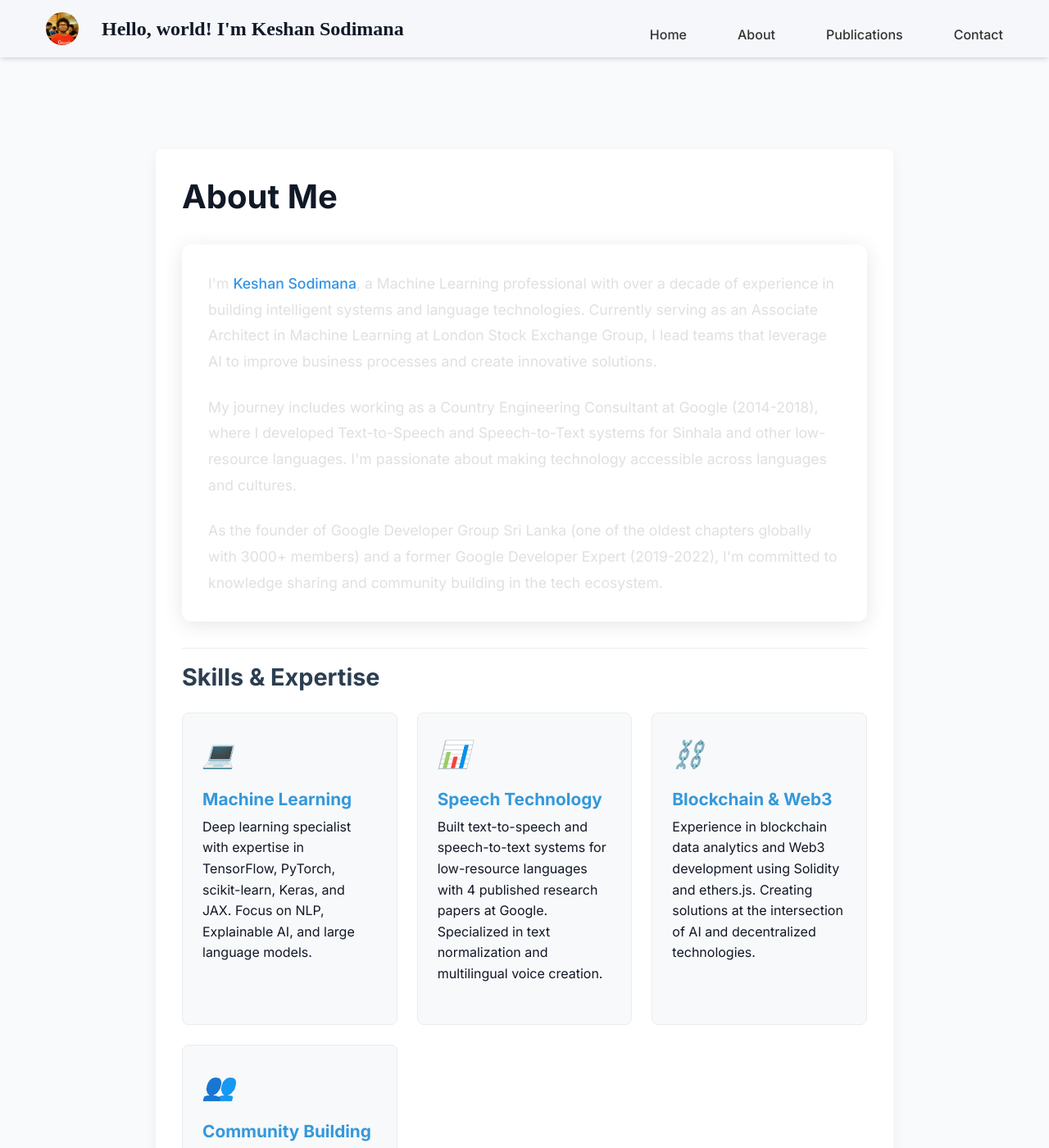
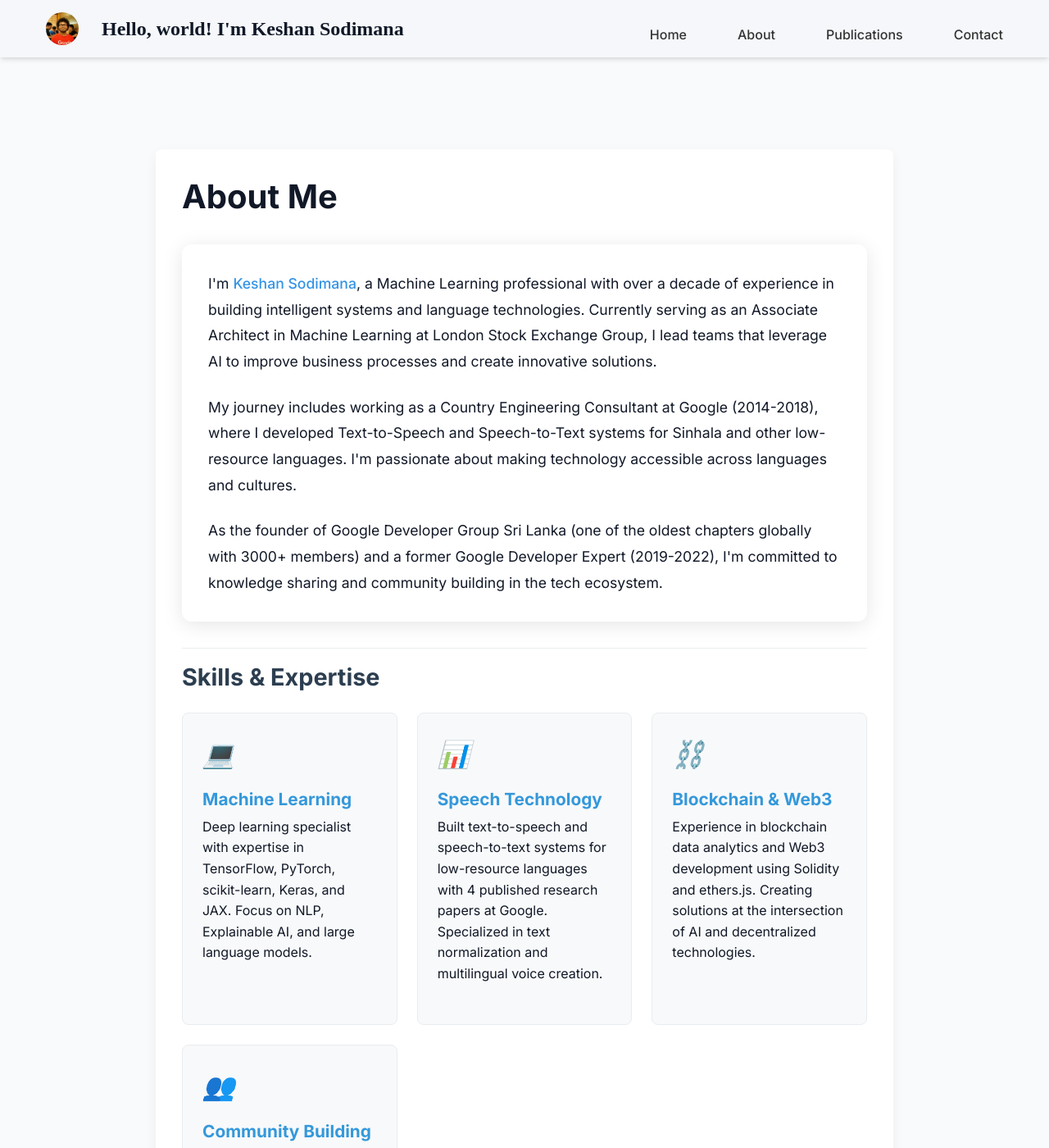
Before and after one commit to keshan/keshan.github.io, a Jekyll site: the page built from about.html, in a window 1280 px wide and 1400 px high. Shown: the whole window at 82% size. Built offline with Jekyll 4.4.1, drawn with Linux system fonts in a browser that asks for light colours.

Commit message:
font colors manual change

```diff
--- a/assets/css/modern-sleek.css
+++ b/assets/css/modern-sleek.css
@@ -1751,26 +1751,12 @@
   opacity: 1;
 }
 
-.cert-item h3 {
-  font-size: 1.2rem;
-  margin-bottom: 0.5rem;
-  color: #ffffff;
-  font-weight: 600;
-  text-shadow: 0 1px 3px rgba(0, 0, 0, 0.7);
-}
-
 .cert-date {
   font-size: 0.9rem;
-  color: #e0e0e0;
+  color: #aaa;
   font-weight: 500;
-  text-shadow: 0 1px 2px rgba(0, 0, 0, 0.5);
   margin-bottom: 0.75rem;
   display: block;
-}
-
-.cert-item p {
-  color: #e0e0e0;
-  text-shadow: 0 1px 2px rgba(0, 0, 0, 0.5);
 }
 
 .cert-item a {
@@ -1870,7 +1856,6 @@
   font-size: 1.1rem;
   line-height: 1.8;
   margin-bottom: 1.5rem;
-  color: #e0e0e0;
 }
 
 .bio strong {
@@ -2686,9 +2671,8 @@
 
 .experience-item h3 {
   font-size: 1.3rem;
-  margin-bottom: 0.5rem;
-  color: #f8f8f8;
-  text-shadow: 0 1px 3px rgba(0, 0, 0, 0.7);
+  color: #3498db;
+  font-weight: 500;
 }
 
 .experience-item .period {
@@ -2699,10 +2683,8 @@
 }
 
 .experience-item p {
-  margin-bottom: 0.5rem;
   line-height: 1.6;
-  color: #ffffff;
-  text-shadow: 0 1px 3px rgba(0, 0, 0, 0.7);
+  color:#4e4d4d;
 }
 
 /* Responsive adjustments */
@@ -2858,18 +2840,8 @@
   text-shadow: 0 1px 2px rgba(0, 0, 0, 0.5);
 }
 
-.experience-item h3 {
-  color: #ffffff;
-  font-weight: 600;
-}
-
 .period {
   color: #e0e0e0;
-}
-
-.cert-item h3 {
-  color: #ffffff !important;
-  font-weight: 600;
 }
 
 .author-name, .author-title {
@@ -2888,13 +2860,18 @@
   font-weight: 600;
 }
 
-.experience-item h3 {
-  color: #2196F3;
-  font-weight: 500;
+.certifications-section h2:after {
+  content: '';
+  position: absolute;
+  width: 50%;
+  height: 3px;
+  background: linear-gradient(90deg, #3494e6, #ec6ead);
+  bottom: -10px;
+  left: 0;
 }
 
 .cert-item h3 {
-  color: #2196F3;
+  color: #238ae4;
   font-weight: 500;
 }
 
@@ -2906,3 +2883,23 @@
 .about-section p {
   color: #333;
 }
+
+.skills-section h2:after {
+  content: '';
+  position: absolute;
+  width: 50%;
+  height: 3px;
+  background: linear-gradient(90deg, #3494e6, #ec6ead);
+  bottom: -10px;
+  left: 0;
+}
+
+.resume-embed h2:after {
+  content: '';
+  position: absolute;
+  width: 50%;
+  height: 3px;
+  background: linear-gradient(90deg, #3494e6, #ec6ead);
+  bottom: -10px;
+  left: 0;
+}
```
